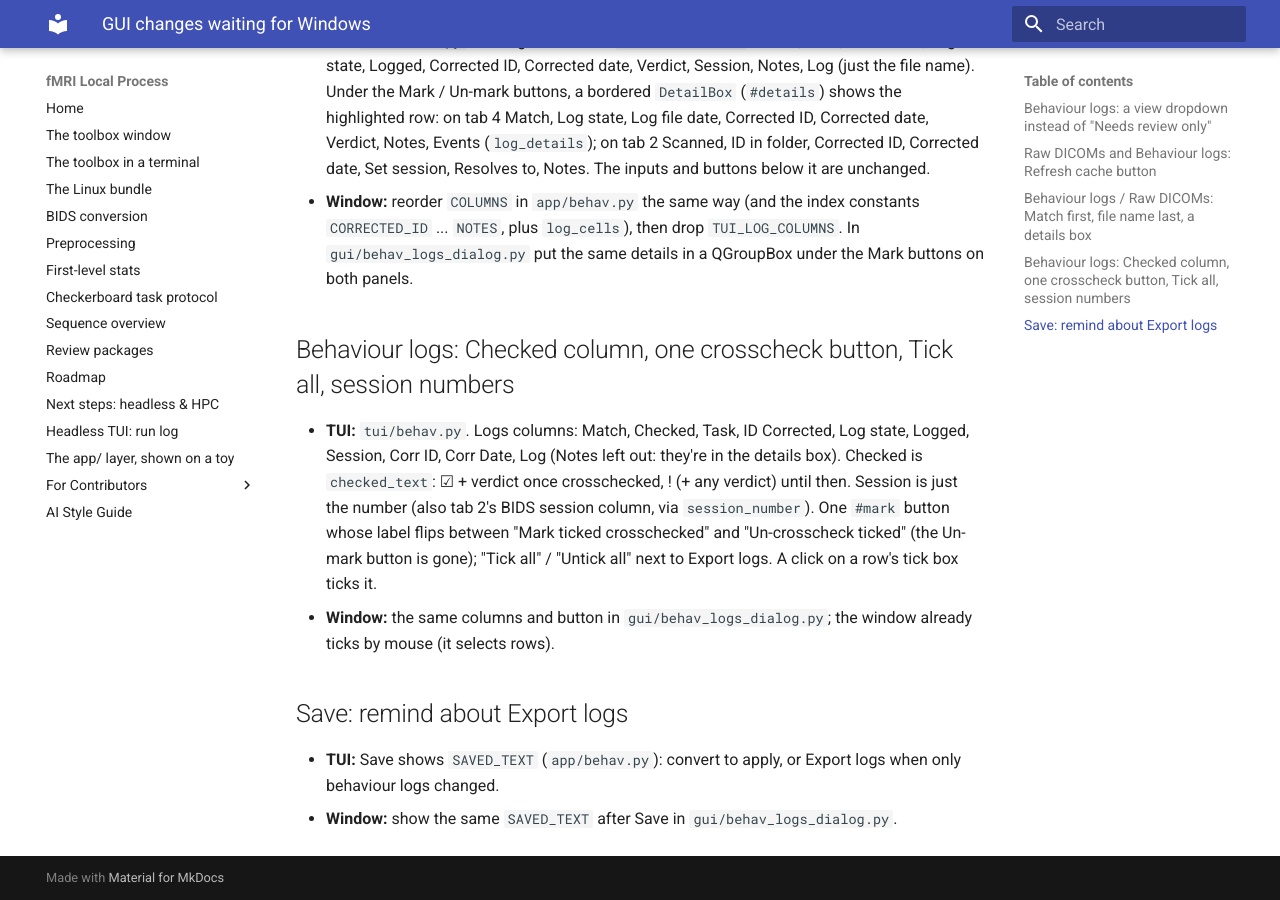
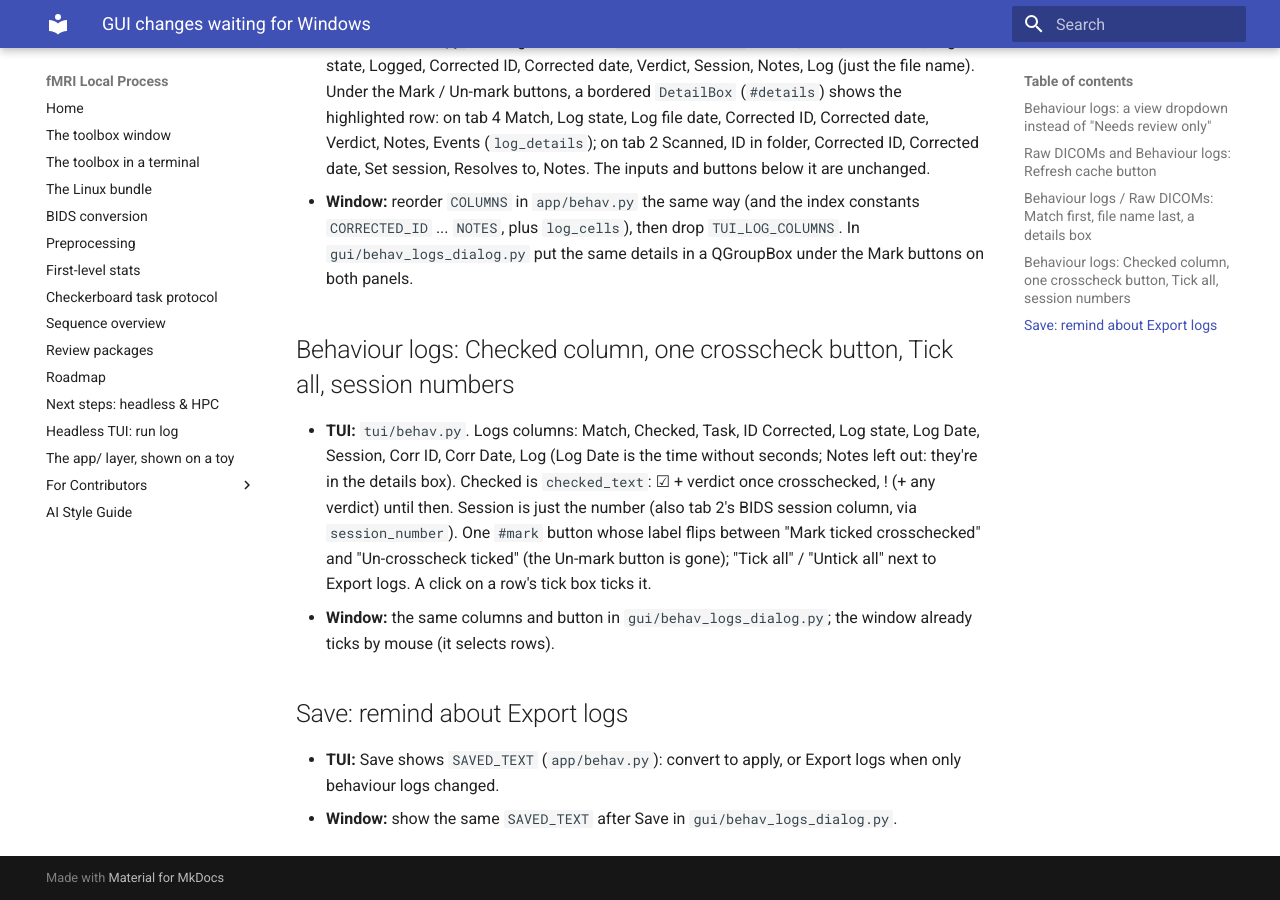
Before and after one commit to stefandup/fmri-local-process, an MkDocs documentation site: the page built from docs/gui-pending.md, in a window 1280 px wide and 900 px high, scrolled down 978 px. Built offline with MkDocs 1.6.1 and Material for MkDocs 9.7.7, drawn with Linux system fonts in a browser that asks for light colours.

Commit message:
TUI behaviour logs: Log Date, without seconds or source
Co-Authored-By: Claude Opus 5.5 <noreply@anthropic.com>

```diff
--- a/docs/gui-pending.md
+++ b/docs/gui-pending.md
@@ -37,8 +37,8 @@ from PowerShell, test the window there, then remove the entry.
 
 ## Behaviour logs: Checked column, one crosscheck button, Tick all, session numbers
 
-- **TUI:** `tui/behav.py`. Logs columns: Match, Checked, Task, ID Corrected, Log state, Logged,
-  Session, Corr ID, Corr Date, Log (Notes left out: they're in the details box). Checked is
+- **TUI:** `tui/behav.py`. Logs columns: Match, Checked, Task, ID Corrected, Log state, Log Date,
+  Session, Corr ID, Corr Date, Log (Log Date is the time without seconds; Notes left out: they're in the details box). Checked is
   `checked_text`: ☑ + verdict once crosschecked, ! (+ any verdict) until then. Session is just the
   number (also tab 2's BIDS session column, via `session_number`). One `#mark` button whose label
   flips between "Mark ticked crosschecked" and "Un-crosscheck ticked" (the Un-mark button is gone);
```
Also changed, not shown: 2 other files.
